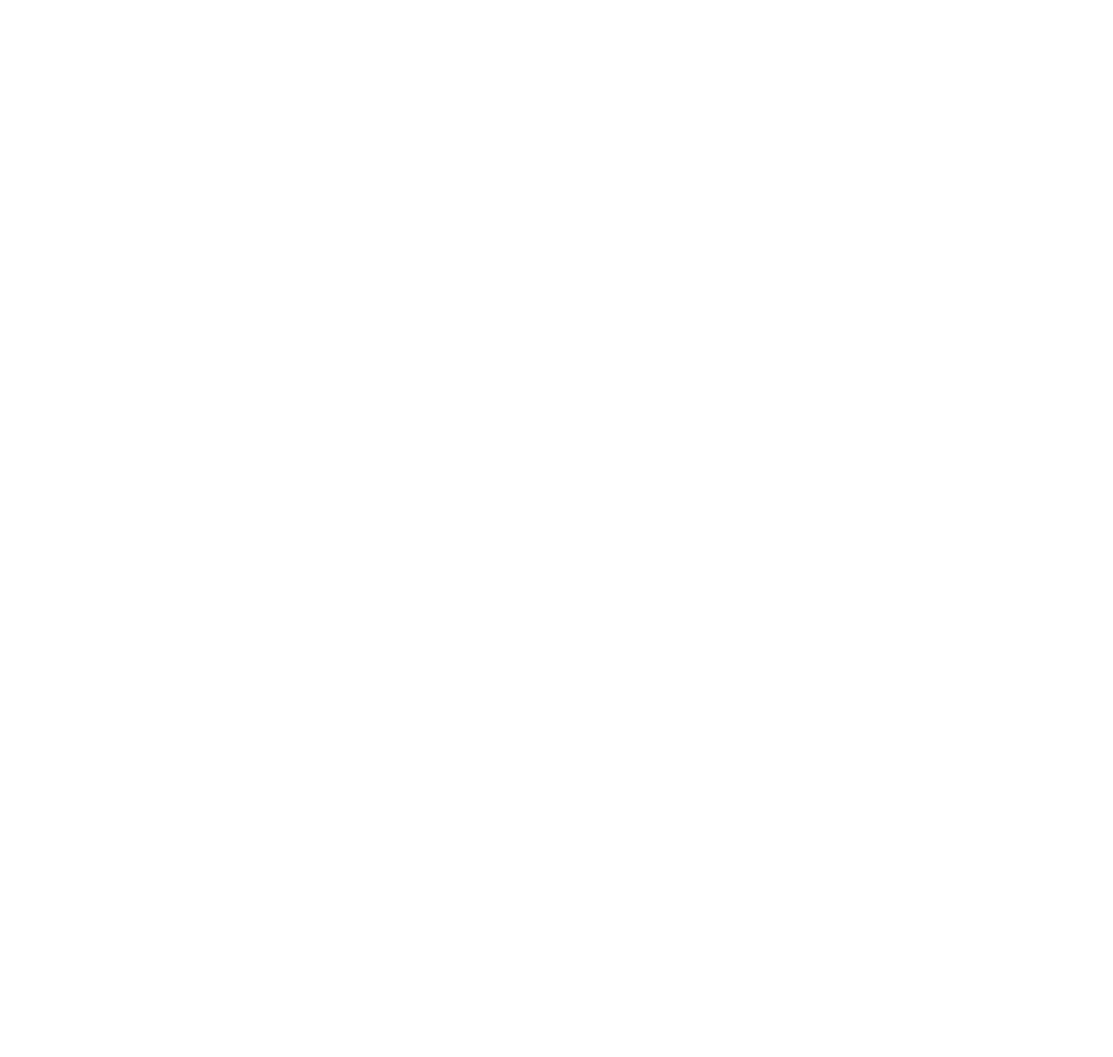
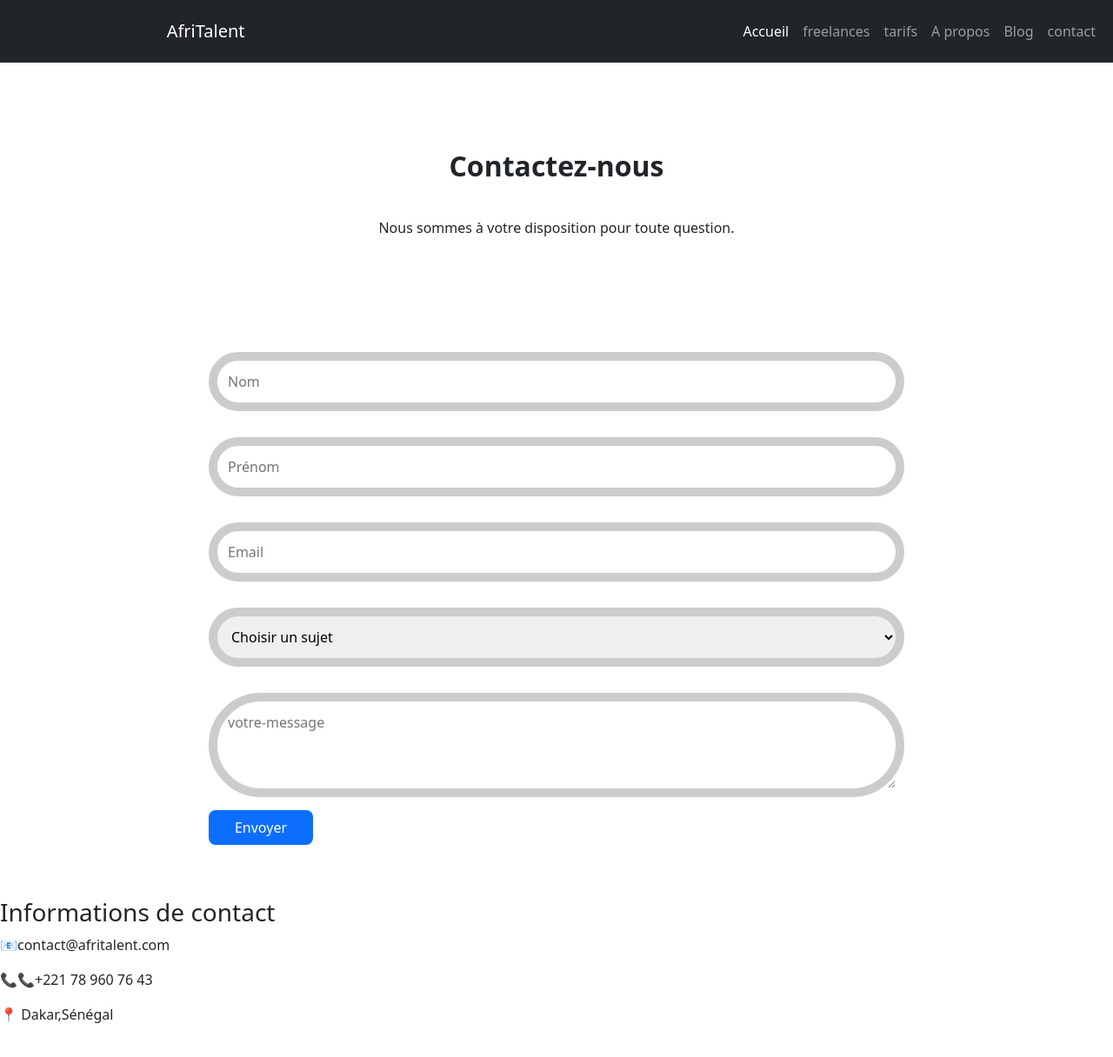
Before and after one commit to Aissatou302/Aissata-Diallo-Afritalent-IAGEnr, a plain HTML site: page contact.html in a window 1280 px wide. Shown: the top 1216 px of the page at 87% size. Before the commit the page ends 800 px from the top, so only its background shows below. Drawn offline with nearby package versions, Linux system fonts and the light colour scheme.

Commit message:
Ajout de la page contact et validation javascript

```diff
--- a/contact.html
+++ b/contact.html
@@ -0,0 +1,78 @@
+<!DOCTYPE html>
+<html lang="fr">
+<head>
+<meta charset="UTF-8">
+<meta name="viewport" content="width=device-width, initial-scale=1.0">
+<title>AfriTalent — contact</title>
+<!-- Bootstrap 5 via CDN : feuille de style -->
+<link
+href="https://cdn.jsdelivr.net/npm/bootstrap@5.3.0/dist/css/bootstrap.min.css"
+rel="stylesheet">
+<!-- Votre feuille de style personnelle -->
+<link rel="stylesheet" href="css/style.css">
+</head>
+<body>
+    <nav class="navbar navbar-expand-lg navbar-dark bg-dark">
+        <h1>AfriTalent</h1>
+        <div class="container">
+            <a class="navbar-brand" href="index.html">AfriTalent</a>
+            <button class="navbar-toggler" type="button"
+                data-bs-toggle="collapse"
+                data-bs-target="#navMenu"
+                aria-controls="navMenu"
+                aria-expanded="false"
+                aria-label="Toggle navigation">
+                <span class="navbar-toggler-icon"></span>
+            </button>
+            <div class="collapse navbar-collapse" id="navMenu">
+                <ul class="navbar-nav ms-auto">
+                    <li class="nav-item"><a class="nav-link active" href="index.html">Accueil</a></li>
+                    <li class="nav-item"><a class="nav-link" href="freelances.html">freelances</a></li>
+                    <li class="nav-item"><a class="nav-link" href="tarifs.html">tarifs</a></li>
+                    <li class="nav-item"><a class="nav-link" href="about.html">A propos</a></li>
+                    <li class="nav-item"><a class="nav-link" href="">Blog</a></li>
+                    <li class="nav-item"><a class="nav-link" href="contact.html">contact</a></li>
+                </ul>
+            </div>
+        </div>
+    </nav>
+    <section class="contact-section container">
+        <h2 class="text-center">Contactez-nous </h2>
+        <p class="text-center">
+            Nous sommes à votre disposition pour toute question.
+        </p>
+    </section>
+    <form id="form">
+        <input type="text" id="nom" placeholder="Nom">
+        <input type="text" id="prenom" placeholder="Prénom">
+        <input type="text" id="email" placeholder="Email">
+        <select  id="sujet">
+            <option>Choisir un sujet</option>
+            <option>Recrutement</option>
+            <option>Freelance</option>
+            <option>Support</option>
+        </select>
+        <textarea id="message" placeholder="votre-message"></textarea>
+        <button type="submit">
+            Envoyer
+        </button>
+        <p></p>
+    </form>
+    <div class="contact-infos">
+        <h3> Informations de contact </h3>
+        <p>📧contact@afritalent.com</p>
+        <p>📞📞+221 78 960 76 43</p>
+        <P>📍 Dakar,Sénégal</P>
+    </div>
+    <iframe src="https://www.google.com/maps/embed?pb=!1m18!1m12!1m3!1d123488.89531244329!2d-17.548228248033386!3d14.711009895448933!2m3!1f0!2f0!3f0!3m2!1i1024!2i768!4f13.1!3m3!1m2!1s0xec172f5b3c5bb71%3A0xb17c17d92d5db21f!2sDakar!5e0!3m2!1sfr!2ssn!4v1780847866330!5m2!1sfr!2ssn" width="600" height="450" style="border:0;" allowfullscreen="" loading="lazy" referrerpolicy="no-referrer-when-downgrade"></iframe>
+
+
+
+
+
+     <script src="https://cdn.jsdelivr.net/npm/bootstrap@5.3.0/dist/js/bootstrap.bundle.min.js">
+    </script>
+        <!-- Votre script JavaScript -->
+<script src="js/main.js"></script>
+</body>
+</html>
--- a/css/style.css
+++ b/css/style.css
@@ -354,3 +354,59 @@ section h2{
 .team-card{
     margin-bottom: 20px;
 }
+.contact-section{
+    text-align: center;
+    padding: 50px 20px;
+    max-width: 900px;
+    margin: 50px auto;
+}
+form{
+    max-width: 800px;
+    margin: 30px auto;
+    width: 80%;
+    display: flex;
+    flex-direction: column;
+    gap: 15px;
+    text-align: right;
+}
+form input,
+form select,
+form textarea{
+    padding: 12px;
+    width: 100%;
+    margin-block-start: 15px;
+    border: 10px solid #ccc;
+    border-radius: 70px;
+    font-size: 16px;
+    margin-right: 350px;
+    text-align: left;
+
+}
+form textarea{
+    min-height: 120px;
+    resize: vertical;
+}
+.contact-info{
+    text-align: center;
+    margin: 40px 0;
+}
+form button{
+    background: #0d6efd;
+    color: white;
+    border: none;
+    border-radius: 8px;
+    cursor: pointer;
+    width: 120px;
+    font-size: 16px;
+    padding: 8px 20px;
+}
+form button:hover{
+    background: #0d5ed7;
+}
+iframe{
+    margin-top: 30px;
+    border-radius: 10px;
+    width: 100%;
+    height: 350px;
+    border: 0;
+}
--- a/js/main.js
+++ b/js/main.js
@@ -53,3 +53,32 @@ const buttons = document .querySelectorAll('.filter-btn');
  animatevalue("freelances",0, 2500, 2000)
  animatevalue("entreprises",0, 800, 2000)
  animatevalue("mission",0, 1200, 3000)
+
+
+ const form = document.querySelector("form");
+ form.addEventListener("submit" , function (e){
+    e.preventDefault();
+
+    const nom = document.getElementById("nom").Value.trim();
+    const prenom = document.getElementById("prenom").Value.trim();
+    const email= document.getElementById("email").Value.trim();
+    const message = document.getElementById("message").Value.trim();
+
+    if (nom === "" || prenom === "" || email === "" || message === "" ) {
+        alert("Tous les champs sont obligatoire !");
+        return;
+    }
+    const emailRegex = /^[^s@]+@[^\s@]+\.[^\s@]+$/;
+
+    if (!emailRegex.test(email)){
+        alert("Veuillez saisir un email valide !")
+        return;
+    }
+    if(message.length < 20) {
+        alert("Le message doit contenir au moins 20 caractéres.");
+        return;
+    }
+    alert("Message envoyé avec succés !");
+    form.reset();
+
+ });
```
